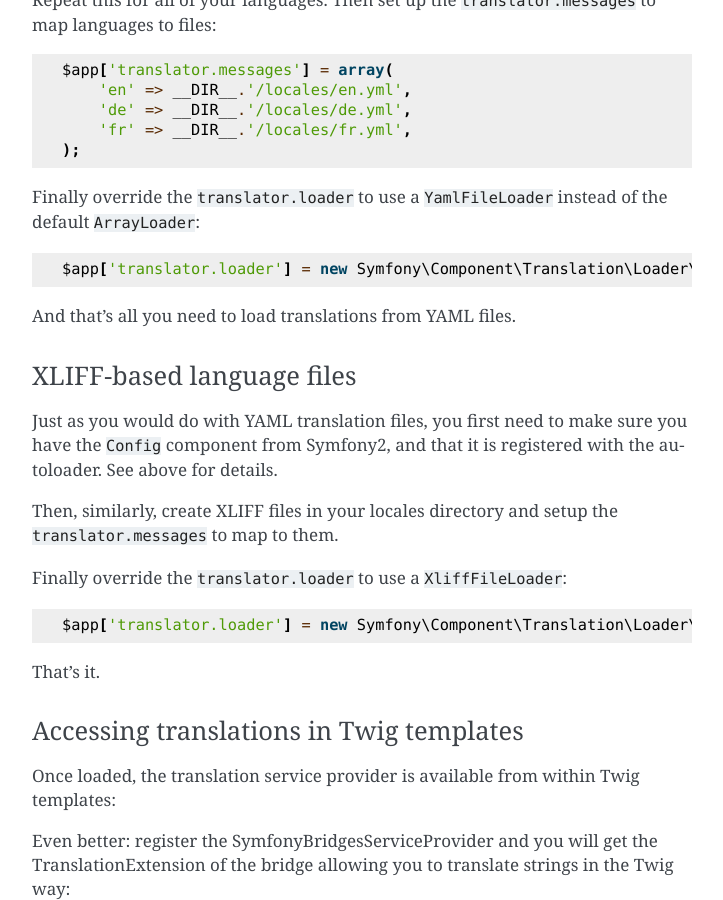
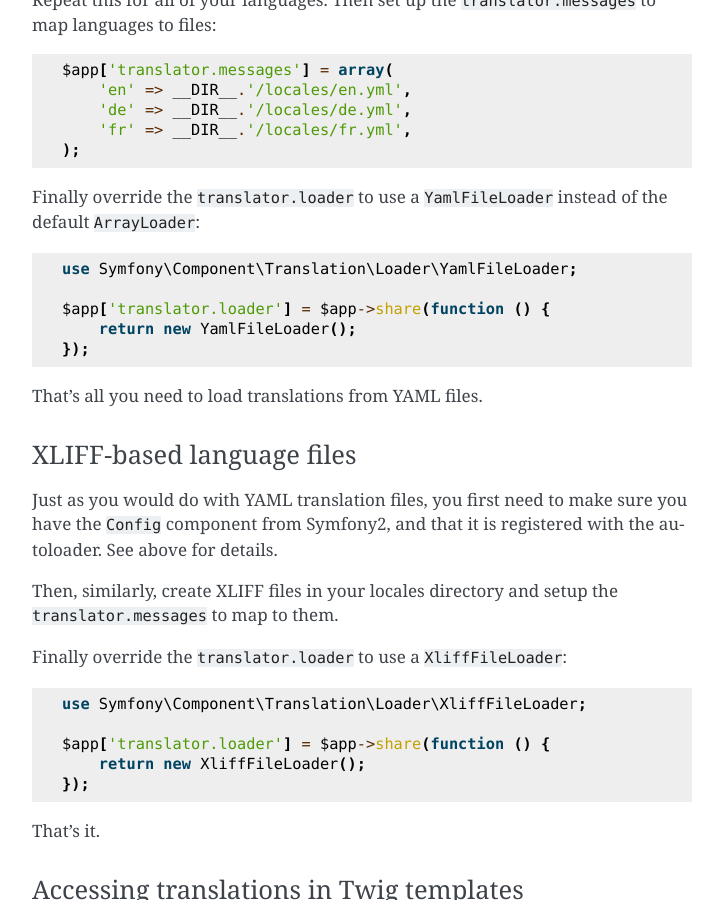
Before and after one commit to silexphp/Silex, a Sphinx documentation site: the page built from doc/providers/translation.rst, in a window 1280 px wide and 900 px high, scrolled down 2172 px. Shown: the whole window, without its empty margins (388-1111 px from the left). Built offline with Sphinx 7.4.7, drawn with Linux system fonts in a browser that asks for light colours.

Commit message:
added shared services

```diff
--- a/doc/providers/translation.rst
+++ b/doc/providers/translation.rst
@@ -121,9 +121,14 @@ to map languages to files::
 Finally override the ``translator.loader`` to use a ``YamlFileLoader`` instead
 of the default ``ArrayLoader``::
 
-    $app['translator.loader'] = new Symfony\Component\Translation\Loader\YamlFileLoader();
 
-And that's all you need to load translations from YAML files.
+    use Symfony\Component\Translation\Loader\YamlFileLoader;
+
+    $app['translator.loader'] = $app->share(function () {
+        return new YamlFileLoader();
+    });
+
+That's all you need to load translations from YAML files.
 
 XLIFF-based language files
 ~~~~~~~~~~~~~~~~~~~~~~~~~
@@ -136,10 +141,13 @@ Then, similarly, create XLIFF files in your locales directory and setup the ``tr
 
 Finally override the ``translator.loader`` to use a ``XliffFileLoader``::
 
-    $app['translator.loader'] = new Symfony\Component\Translation\Loader\XliffFileLoader();
+    use Symfony\Component\Translation\Loader\XliffFileLoader;
+
+    $app['translator.loader'] = $app->share(function () {
+        return new XliffFileLoader();
+    });
 
 That's it.
-
 
 Accessing translations in Twig templates
 ~~~~~~~~~~~~~~~~~~~~~~~~~~~~~~~~~~~~~~~~
```
